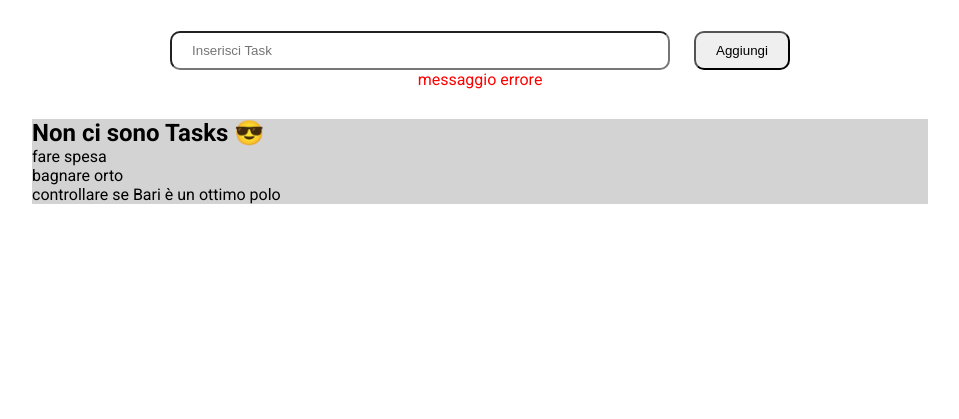
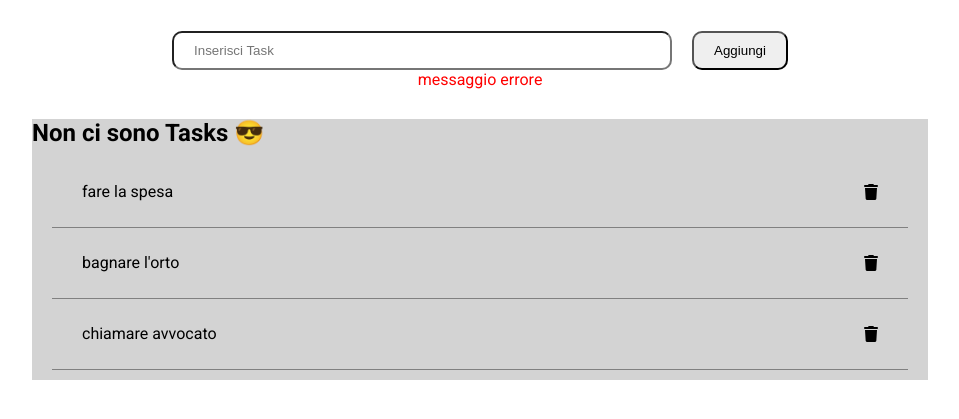
Before and after one commit to MicheleBertoia2/vue-todolist, a plain HTML site: page index.html in a window 1280 px wide. Shown: the part 145-564 px from the top of the page, without its empty margins (160-1119 px from the left). Drawn offline with nearby package versions, Linux system fonts and the light colour scheme.

Commit message:
[add] inizio aggiunta vue

```diff
--- a/assets/css/style.css
+++ b/assets/css/style.css
@@ -54,6 +54,19 @@ body {
   color: red;
 }
 
+.tasks-list {
+  padding: 10px 20px;
+}
+
 .tasks-list li {
   list-style: none;
+  border-bottom: 1px solid grey;
+  display: flex;
+  justify-content: space-between;
+  align-items: center;
+  padding: 10px 30px;
 }
+
+.tasks-list li span {
+  line-height: 50px;
+}
--- a/assets/js/script.js
+++ b/assets/js/script.js
@@ -17,3 +17,29 @@ Predisporre un campo di input testuale e un pulsante “aggiungi”: cliccando s
 1- oltre al click sul pulsante, intercettare anche il tasto ENTER per aggiungere il todo alla lista
 2- cliccando sul testo dell’item, invertire il valore della proprietà done del todo corrispondente (se `done` era uguale a `false`, impostare `true` e viceversa)
 */
+
+const {createApp} = Vue;
+
+createApp({
+  data(){
+    return{
+      tasks : [
+
+        {
+          text : 'fare la spesa',
+          done : false
+        },
+
+        {
+          text : "bagnare l'orto",
+          done : false
+        },
+
+        {
+          text : 'chiamare avvocato',
+          done : false
+        },
+      ]
+    }
+  }
+}).mount('#app')
--- a/index.html
+++ b/index.html
@@ -37,9 +37,10 @@
         <h2>Non ci sono Tasks &#128526;</h2>
 
         <ul class="tasks-list">
-          <li>fare spesa</li>
-          <li>bagnare orto</li>
-          <li>controllare se Bari è un ottimo polo</li>
+          <li v-for="(task, index) in tasks">
+            <span>{{task.text}}</span>
+            <i class="fa-solid fa-trash"></i>
+          </li>
         </ul>
     </div>
 
```
